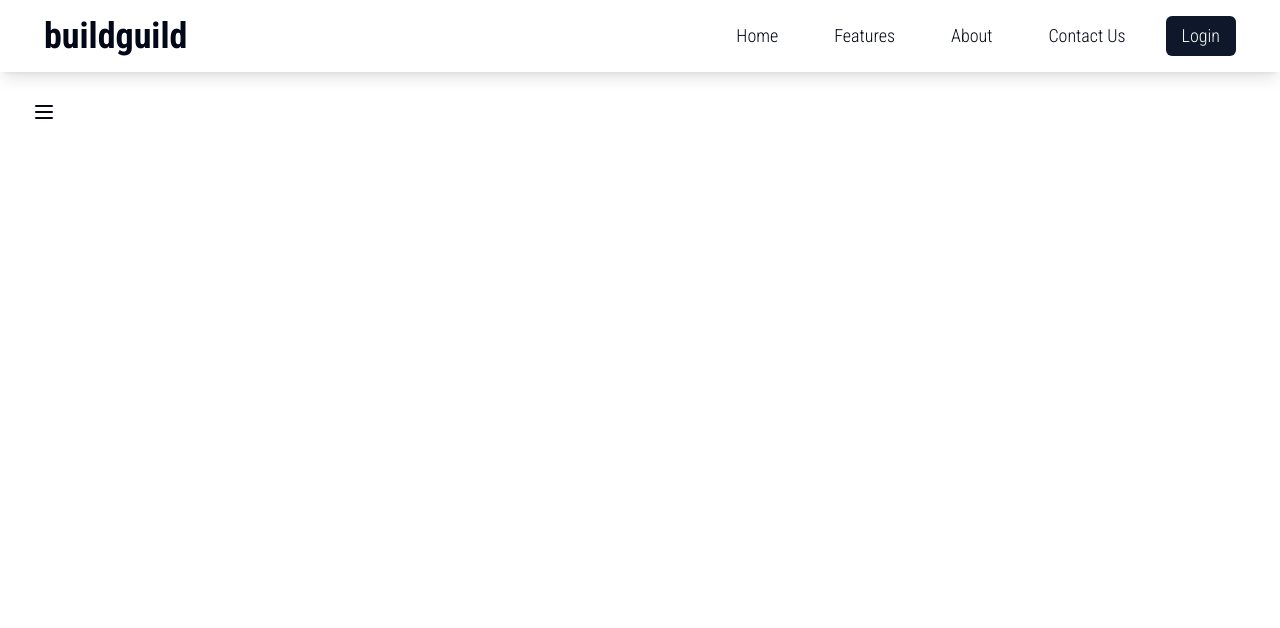
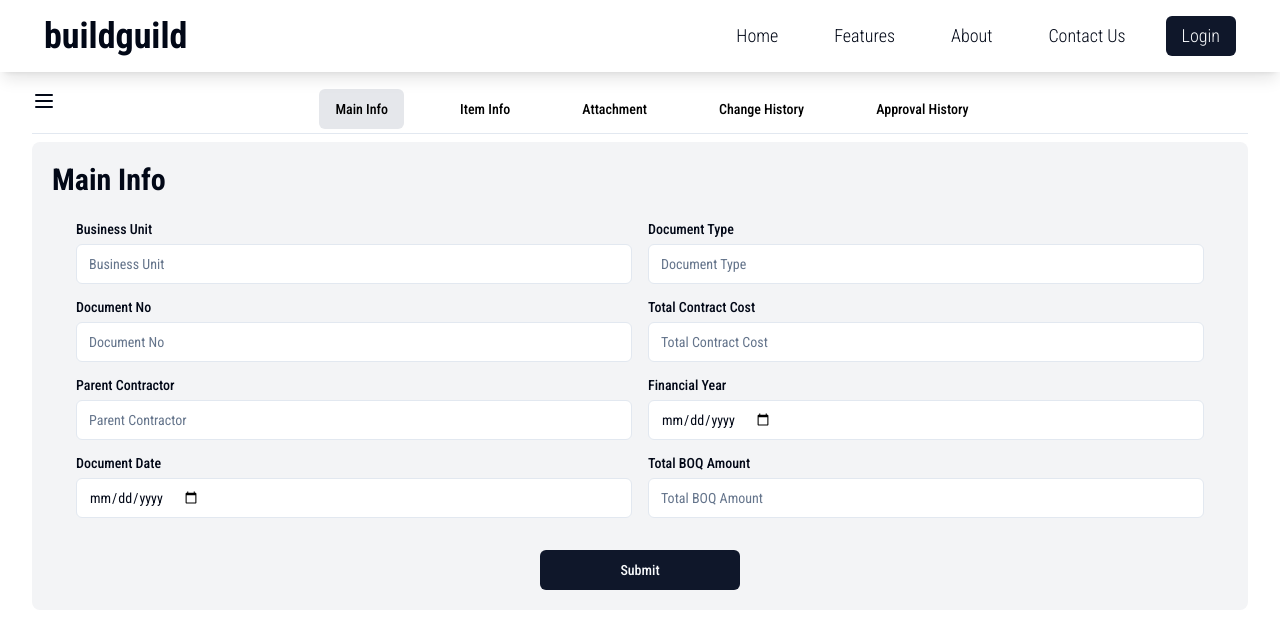
Before and after one commit to RiteshBorse/buildguild, a React (Vite) app in the folder frontend/: page /engineering/1 in a window 1280 px wide. Shown: the top 628 px of the page. Built offline with nearby package versions, Linux system fonts and the light colour scheme.

Commit message:
BOQ MainInfo Ui completed

```diff
--- a/frontend/src/App.jsx
+++ b/frontend/src/App.jsx
@@ -14,7 +14,7 @@ import Profile from "./pages/Profile";
 import Settings from "./pages/Settings";
 import { useCookieMonitor } from "./context/authContext";
 import Dashboard from "./pages/Dashboard/Dashboard";
-import Engineering from "./pages/Dashboard/Engineering";
+import Engineering from "./pages/Dashboard/Engineering/Engineering";
 import Administration from "./pages/Dashboard/Administration";
 import Materials from "./pages/Dashboard/Materials";
 import Financials from "./pages/Dashboard/Financials";
--- a/frontend/src/pages/Dashboard/Engineering.jsx
+++ /dev/null
@@ -1,12 +0,0 @@
-import React from 'react'
-import Sidebar from './Sidebar'
-
-const Engineering = () => {
-  return (
-    <div className='w-full h-screen pt-[100px] px-8 py-10'>
-        <Sidebar/>
-    </div>
-  )
-}
-
-export default Engineering
--- /dev/null
+++ b/frontend/src/pages/Dashboard/Engineering/BOQ/ApprovalHistory.jsx
@@ -0,0 +1,9 @@
+import React from 'react'
+
+const ApprovalHistory = ({id}) => {
+  return (
+    <div>ApprovalHistory</div>
+  )
+}
+
+export default ApprovalHistory
--- /dev/null
+++ b/frontend/src/pages/Dashboard/Engineering/BOQ/Attachments.jsx
@@ -0,0 +1,9 @@
+import React from 'react'
+
+const Attachments = () => {
+  return (
+    <div>Attachments</div>
+  )
+}
+
+export default Attachments
--- /dev/null
+++ b/frontend/src/pages/Dashboard/Engineering/BOQ/ChangeHistory.jsx
@@ -0,0 +1,9 @@
+import React from 'react'
+
+const ChangeHistory = () => {
+  return (
+    <div>ChangeHistory</div>
+  )
+}
+
+export default ChangeHistory
--- /dev/null
+++ b/frontend/src/pages/Dashboard/Engineering/BOQ/ItemInfo.jsx
@@ -0,0 +1,9 @@
+import React from 'react'
+
+const ItemInfo = () => {
+  return (
+    <div>ItemInfo</div>
+  )
+}
+
+export default ItemInfo
--- /dev/null
+++ b/frontend/src/pages/Dashboard/Engineering/BOQ/MainInfo.jsx
@@ -0,0 +1,136 @@
+import { Button } from "@/components/ui/button";
+import { Input } from "@/components/ui/input";
+import React from "react";
+import { useForm } from "react-hook-form";
+import { Label } from "@/components/ui/label";
+
+const MainInfo = ({ id }) => {
+    const {
+        register,
+        handleSubmit,
+        formState: { errors },
+      } = useForm();
+      const onSubmit = (data) => {
+
+      }
+  return (
+    <form
+      className="flex flex-col gap-4 w-full bg-gray-100 mt-2 rounded-lg p-5"
+      onSubmit={handleSubmit(onSubmit)}
+    >
+      <h1 className="text-3xl mb-2 font-bold">Main Info </h1>
+
+      <div className="grid grid-cols-1 md:grid-cols-2 mx-6 gap-4">
+        <div className="flex flex-col gap-1 w-full">
+          <Label htmlFor="business-unit" className="mb-1">
+            Business Unit
+          </Label>
+          <Input
+            id="business-unit"
+            {...register("business_unit")}
+            placeholder="Business Unit"
+            className="w-full"
+          />
+        </div>
+
+        <div className="flex flex-col gap-1 w-full">
+          <Label htmlFor="document-type" className="mb-1">
+            Document Type
+          </Label>
+          <Input
+            id="document-type"
+            {...register("document_type", {
+              required: "Document type is required",
+            })}
+            placeholder="Document Type"
+            className="w-full"
+          />
+          {errors.document_type && (
+            <span className="text-red-500 text-sm">
+              {errors.document_type.message}
+            </span>
+          )}
+        </div>
+
+        <div className="flex flex-col gap-1 w-full">
+          <Label htmlFor="document-no" className="mb-1">
+            Document No
+          </Label>
+          <Input
+            id="document-no"
+            {...register("document_no")}
+            placeholder="Document No"
+            className="w-full"
+          />
+        </div>
+        <div className="flex flex-col gap-1 w-full">
+          <Label htmlFor="total-contract-cost" className="mb-1">
+            Total Contract Cost
+          </Label>
+          <Input
+            id="total-contract-cost"
+            type="number"
+            {...register("total_contract_cost")}
+            placeholder="Total Contract Cost"
+            className="w-full"
+          />
+        </div>
+
+        <div className="flex flex-col gap-1 w-full">
+          <Label htmlFor="parent-contractor" className="mb-1">
+            Parent Contractor
+          </Label>
+          <Input
+            id="parent-contractor"
+            {...register("parent_contractor")}
+            placeholder="Parent Contractor"
+            className="w-full"
+          />
+        </div>
+
+        <div className="flex flex-col gap-1 w-full">
+          <Label htmlFor="financial-year" className="mb-1">
+            Financial Year
+          </Label>
+          <Input
+            id="financial-year"
+            type="date"
+            {...register("financial_year")}
+            className="w-full"
+          />
+        </div>
+
+        <div className="flex flex-col gap-1 w-full">
+          <Label htmlFor="document-date" className="mb-1">
+            Document Date
+          </Label>
+          <Input
+            id="document-date"
+            type="date"
+            {...register("document_date")}
+            className="w-full"
+          />
+        </div>
+
+        <div className="flex flex-col gap-1 w-full">
+          <Label htmlFor="total-boq-amount" className="mb-1">
+            Total BOQ Amount
+          </Label>
+          <Input
+            id="total-boq-amount"
+            type="number"
+            {...register("total_boq_amount")}
+            placeholder="Total BOQ Amount"
+            className="w-full"
+          />
+        </div>
+      </div>
+
+      <Button type="submit" className="mt-4 self-center w-full md:w-[200px]">
+        Submit
+      </Button>
+    </form>
+  );
+};
+
+export default MainInfo;
--- /dev/null
+++ b/frontend/src/pages/Dashboard/Engineering/Engineering.jsx
@@ -0,0 +1,93 @@
+import { useState } from "react";
+import Sidebar from "../Sidebar";
+import { Button } from "@/components/ui/button";
+import { Input } from "@/components/ui/input";
+import { Separator } from "@/components/ui/separator";
+import { Label } from "@/components/ui/label";
+import { useForm } from "react-hook-form";
+import { useParams } from "react-router-dom";
+import axios from "axios";
+import { apiVerify } from "@/schema/apiSchema";
+import { toast } from "sonner";
+import MainInfo from "./BOQ/MainInfo";
+import ItemInfo from "./BOQ/ItemInfo";
+import Attachments from "./BOQ/Attachments";
+import ChangeHistory from "./BOQ/ChangeHistory";
+import ApprovalHistory from "./BOQ/ApprovalHistory";
+import {
+  DropdownMenu,
+  DropdownMenuContent,
+  DropdownMenuItem,
+  DropdownMenuTrigger,
+} from "@/components/ui/dropdown-menu";
+
+
+const Engineering = () => {
+  const [selection, setSelection] = useState("main-info");
+  const { id } = useParams();
+
+  const handleClick = (value) => {
+    setSelection(value);
+  };
+
+  const buttonOptions = [
+    { label: "Main Info", value: "main-info" },
+    { label: "Item Info", value: "item-info" },
+    { label: "Attachment", value: "attachment" },
+    { label: "Change History", value: "change-history" },
+    { label: "Approval History", value: "approval-history" },
+  ];
+
+  return (
+    <div className="w-full h-screen pt-[85px] px-2 md:px-8 py-10">
+      <div className="flex md:flex-row items-center md:items-start w-full h-fit my-1">
+        <Sidebar />
+        <div className="w-full md:flex flex-wrap justify-center gap-1 hidden md:gap-10">
+          {buttonOptions.map((option) => (
+            <Button
+              key={option.value}
+              variant="ghost"
+              className={`text-black ${
+                selection === option.value ? "bg-gray-200" : ""
+              }`}
+              onClick={() => handleClick(option.value)}
+            >
+              {option.label}
+            </Button>
+          ))}
+        </div>
+
+        <div className="md:hidden flex ml-auto ">
+          <DropdownMenu>
+            <DropdownMenuTrigger>
+              <Button className="bg-gray-100 hover:font-normal text-black border-2 hover:text-white">
+                Sections{" "}
+              </Button>
+            </DropdownMenuTrigger>
+            <DropdownMenuContent>
+              {buttonOptions.map((option) => (
+                <DropdownMenuItem
+                  key={option.value}
+                  onClick={() => handleClick(option.value)}
+                >
+                  {option.label}
+                </DropdownMenuItem>
+              ))}
+            </DropdownMenuContent>
+          </DropdownMenu>
+        </div>
+      </div>
+
+      <Separator />
+      <div className={`transition-container ${selection}`}>
+        {selection === "main-info" && <MainInfo id={id} />}
+        {selection === "item-info" && <ItemInfo id={id} />}
+        {selection === "change-history" && <ChangeHistory id={id} />}
+        {selection === "attachment" && <Attachments id={id} />}
+        {selection === "approval-history" && <ApprovalHistory id={id} />}
+      </div>
+    </div>
+  );
+}
+
+export default Engineering
```
